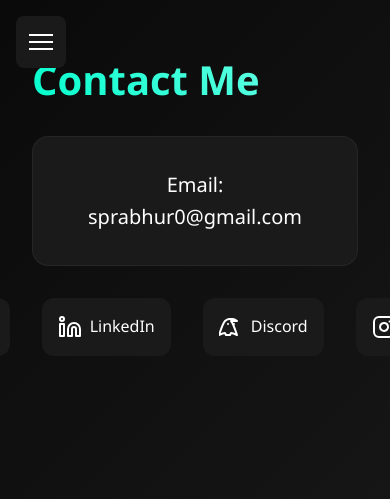
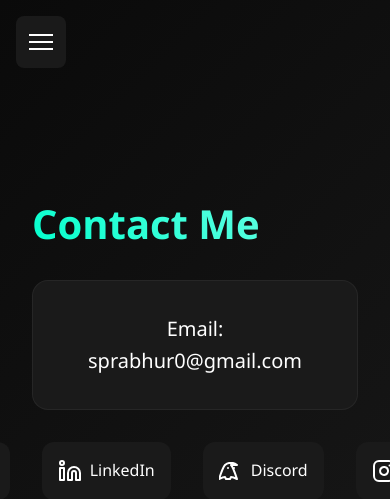
Before and after one commit to SieGe0701/portfolio, a Flask app: page /contact in a window 390 px wide; the page is wider, and only the part inside the window is pictured. Shown: the top 499 px of that part. Run offline with Flask 3, Linux system fonts and the light colour scheme.

Commit message:
update padding

```diff
--- a/static/css/style.css
+++ b/static/css/style.css
@@ -513,7 +513,7 @@ h2 {
     /* Typography Adjustments */
     h1 {
         font-size: 2.5rem;
-        margin-top: 1rem;
+        margin-top: 10rem;
         position: relative;
         z-index: 1;
     }
```
